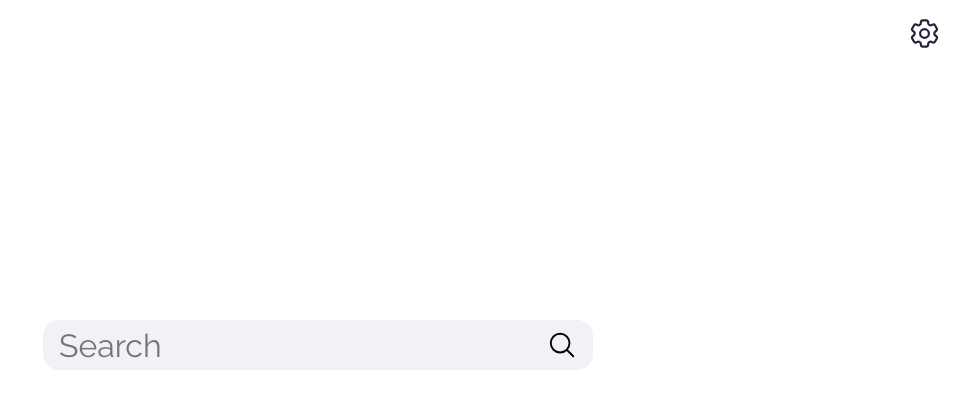
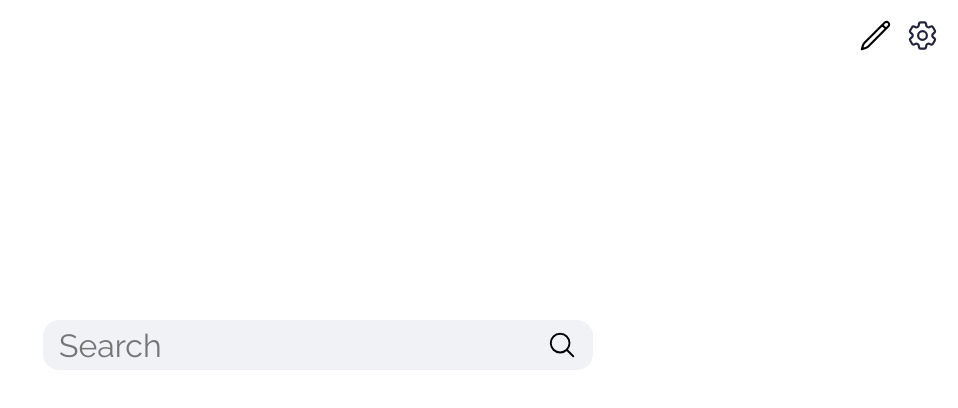
Before and after one commit to Heargo/ressources-panel, a Vue app: page /#/ in a window 1280 px wide. Shown: the top 408 px of the page, without its empty margins (322-1280 px from the left). Built offline with nearby package versions, Linux system fonts and the light colour scheme; a web font is replaced by a local one.

Commit message:
Bookmark edition

```diff
--- a/src/components/ResultCard.vue
+++ b/src/components/ResultCard.vue
@@ -1,20 +1,23 @@
 <template>
     <div class="resultCard" @click="openLink">
         <div class="basicInfo">
-            <img :src="('https://www.google.com/s2/favicons?domain='+result.url)" alt="no image :/">
-            <p>{{result.name}}</p>
+            <img :src="('https://www.google.com/s2/favicons?domain='+fav.url)" alt="no image :/">
+            <p v-if="!store.editMode">{{fav.name}}</p>
+            <input v-else type="text" v-model="fav.name" :placeholder="result.name" minlength="1">
         </div>
         <div class="tags">
-            <p v-for="(tag, index) in result.tags" :key="index" v-show="tag!=''">{{tag}}</p>
+            <p v-for="(tag, index) in fav.tags" :key="index" v-show="tag!=''" :class="{'removable':store.editMode,'plannedToRemoved':InRemovedList(index)}" @click="removeTagToggle(index)">{{tag}}</p>
+            <input v-if="store.editMode" type="text" placeholder="new tag" @keypress.enter="addTag">
         </div>
     </div>
 </template>
 <script setup>
-import { defineProps } from 'vue'
+import { defineProps,onMounted,ref,watch } from 'vue'
 import { useStore } from '@/stores/store'
 
 const store = useStore()
-
+var fav = ref({})
+var removedTags = ref([])
 //eslint-disable-next-line
 const props = defineProps({
     result: {
@@ -27,10 +30,60 @@ const props = defineProps({
     }
 })
 
+onMounted(() => {
+    //copy result to fav
+    fav.value = JSON.parse(JSON.stringify(props.result))
+});
+
+//watch for changes in editMode
+watch(()=>store.editMode,()=>{
+
+    //remove tags that are planned to be removed
+    removedTags.value.forEach(index => {
+        fav.value.tags.splice(index,1)
+    });
+    removedTags.value = []
+
+    //if not valid name, reset it
+    if(fav.value.name=="")
+        fav.value.name = props.result.name
+
+    //update bookmark
+    store.UpdateBookmark(fav.value.id,fav.value)
+})
+
+function InRemovedList(index)
+{
+    return removedTags.value.includes(index)
+}
+
 function openLink()
 {
+    if (store.editMode) return;
+    console.log("open link")
     store.IncrementVisitCount(props.result.id)
     window.open(props.result.url)
+}
+
+function removeTagToggle(index)
+{
+    if (!store.editMode) return;
+    //add index to removedTags
+    if(!InRemovedList(index))
+    {
+        removedTags.value.push(index)
+    }else{
+        //remove index from removedTags
+        removedTags.value = removedTags.value.filter(item => item !== index)
+    }
+}
+
+function addTag(e)
+{
+    if (!store.editMode) return;
+    if(e.target.value=="") return;
+    fav.value.tags.push(e.target.value)
+    e.target.value = ""
 }
 
 </script>
@@ -46,6 +99,17 @@ function openLink()
     border-radius: 15px;
     padding: .3rem 0.8rem;
     cursor: pointer;
+
+    input{
+        outline:none;
+        border:none;
+        border-radius: 1rem;
+        padding: 0 1rem;
+        max-width: 10ch;
+        font-size: 0.8rem;
+        color: $dark;
+    }
+
     .basicInfo{
         display: flex;
         flex-direction: row;
@@ -54,7 +118,7 @@ function openLink()
         gap:1rem;
         width: 100%;
         margin-bottom: 0.5rem;
-        p{
+        p,input{
             margin: 0;
             color:$dark;
             font-size: 1.2rem;
@@ -62,6 +126,16 @@ function openLink()
             overflow: hidden;
             text-overflow: ellipsis;
             white-space: nowrap;
+        }
+        input{
+            background-color: transparent;
+            border-radius: 0;
+            max-width: none;
+            overflow: hidden;
+            text-overflow: ellipsis;
+            white-space: nowrap;
+            margin:0;
+            padding: 0;
         }
         img{
             width: 20px;
@@ -77,7 +151,7 @@ function openLink()
         justify-content: flex-start;
         width: 100%;
         gap:0.3rem;
-        //flex-wrap: wrap;
+        flex-wrap: wrap;
         p{
             margin: 0;
             padding: 0 1rem;
@@ -86,11 +160,26 @@ function openLink()
             border:solid 1px $dark;
             //background-color: #878bff;
             border-radius: 1rem;
+            &.removable{
+                cursor: pointer;
+                &:hover{
+                    background-color: $red;
+                    color: $white;
+                }
+            }
+
+            &.plannedToRemoved{
+                background-color: $red;
+                color: $white;
+                opacity: 0.2;
+            }
         }
     }
 
     .score{
         color:$dark;
     }
+
+
 }
 </style>
--- a/src/stores/store.js
+++ b/src/stores/store.js
@@ -10,6 +10,7 @@ export const useStore = defineStore('main', {
         return {
           //load from local storage
           content: null,
+          editMode: false,
           searchOptions:{
             shouldSort: true,
             threshold: 0.2,
@@ -23,6 +24,10 @@ export const useStore = defineStore('main', {
         }
       },
       actions: {
+        toggleEditMode()
+        {
+          this.editMode = !this.editMode;
+        },
         LoadContent()
         {
           //let content = localStorage.getItem('content') || jsonContent;
--- a/src/styles/global.scss
+++ b/src/styles/global.scss
@@ -15,6 +15,8 @@ $orange: #FCA311;
 $dark-blue: #14213D;
 $grey: #E5E5E5;
 
+$pink:#ff00ff;
+
 
 $dark:#22223b;
 $dark2: rgb(34, 34, 59,0.85);
@@ -23,6 +25,7 @@ $better-blue: #273494;
 $marron:#9a8c98;
 $marronlight:#c9ada7;
 $white:#f1f2f6;
+$green:#37a823;
 
 $formbgcolor: $grey;
 
@@ -58,10 +61,20 @@ $gradient: linear-gradient(90deg, #ff00ff 0%, #00ffff 100%);
     position: fixed;
     top: 1rem;
     right: 1rem;
-    font-size: 1.5rem;
-    width: 35px;
-    height: 35px;
-    transition: all 0.3s ease-in-out;
+    display: flex;
+    align-items: center;
+    justify-content: center;
+    flex-direction: row;
+    gap: .5rem;
+    img,svg{
+        width: 35px;
+        height: 35px;
+        border :solid 2px transparent;
+    }
+    img,svg,a{
+        transition: all 0.3s ease-in-out;
+        cursor: pointer;
+    }
 }
 
 section{
--- a/src/views/HomeView.vue
+++ b/src/views/HomeView.vue
@@ -1,8 +1,12 @@
 <template>
   <div class="home">
-    <router-link to="/settings" class="topRightIcon">
-      <img src="@/assets/settings.svg" alt="">
-    </router-link>
+    <div class="topRightIcon">
+      <svg @click="store.toggleEditMode()"
+        xmlns="http://www.w3.org/2000/svg" fill="none" viewBox="-3 -3 30 30" stroke-width="1.5" stroke="black" :class="{'scale':true,'active':store.editMode}">
+        <path stroke-linecap="round" stroke-linejoin="round" d="M16.862 4.487l1.687-1.688a1.875 1.875 0 112.652 2.652L6.832 19.82a4.5 4.5 0 01-1.897 1.13l-2.685.8.8-2.685a4.5 4.5 0 011.13-1.897L16.863 4.487zm0 0L19.5 7.125" />
+      </svg>
+      <img src="@/assets/settings.svg" @click="$router.push('/settings')" class="rotate">
+    </div>
 
     <!-- SEARCH BAR -->
     <section class="searchBarContainer" ref="searchBar">
@@ -88,6 +92,33 @@ function search()
   width: 100%;
   z-index: -1;
 }
+
+.rotate{
+  &:hover{
+      transform-origin: center;
+      transform:rotate(180deg);
+  }
+}
+
+.scale{
+  border-radius: 20px;
+  transform:scale(1.2);
+  transform-origin: center;
+
+  &.active{
+    stroke: $dark;
+    background-color: $orange;
+    border:solid 2px $dark;
+  }
+
+  &:hover{
+      border:solid 2px $white;
+      stroke: $white;
+  }
+
+
+}
+
 .home{
   display: flex;
   flex-direction: column;
@@ -98,12 +129,6 @@ function search()
   height: 100%;
   min-height: 90vh;
 
-  .topRightIcon{
-    &:hover{
-        transform-origin: center;
-        transform:rotate(180deg);
-    }
-}
   .searchBarContainer{
     position:absolute;
     top:40%;
```
Also changed, not shown: src/assets/edit.svg (added), src/assets/editAnimated.svg (added).
